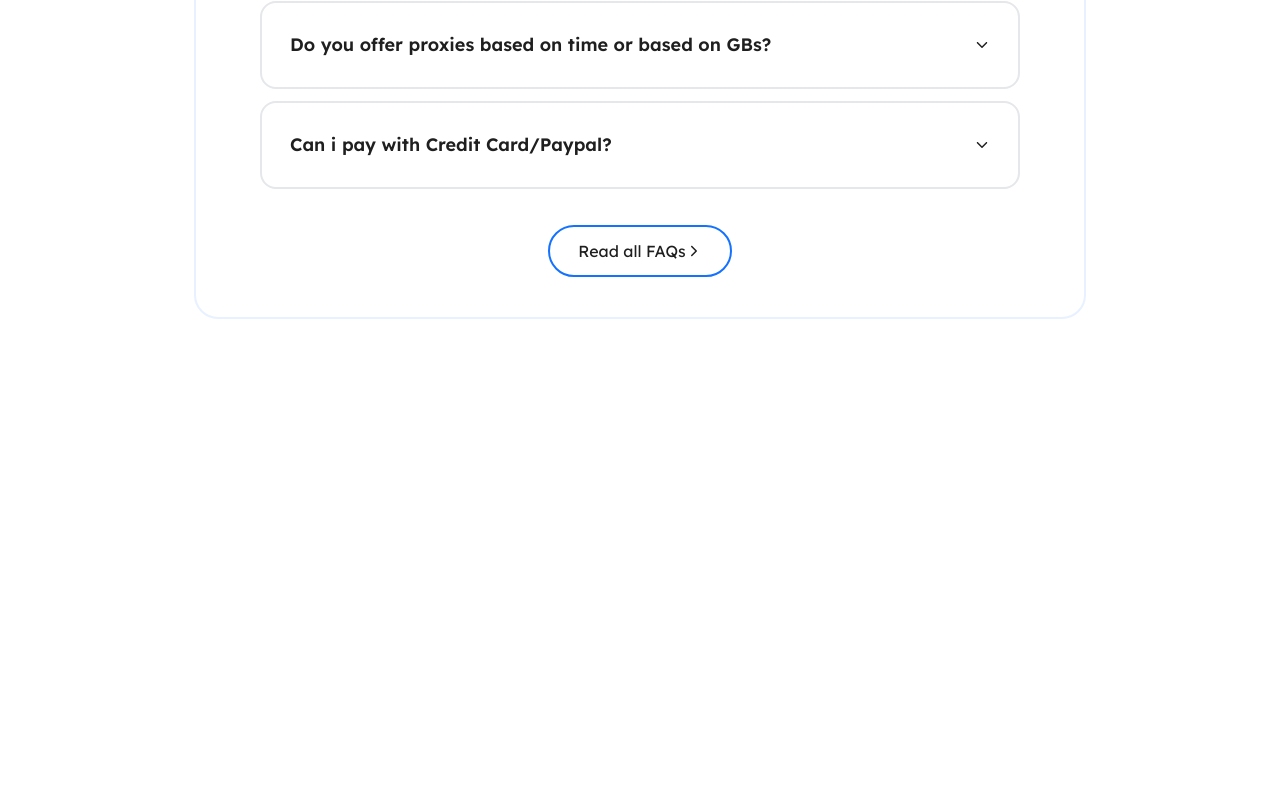
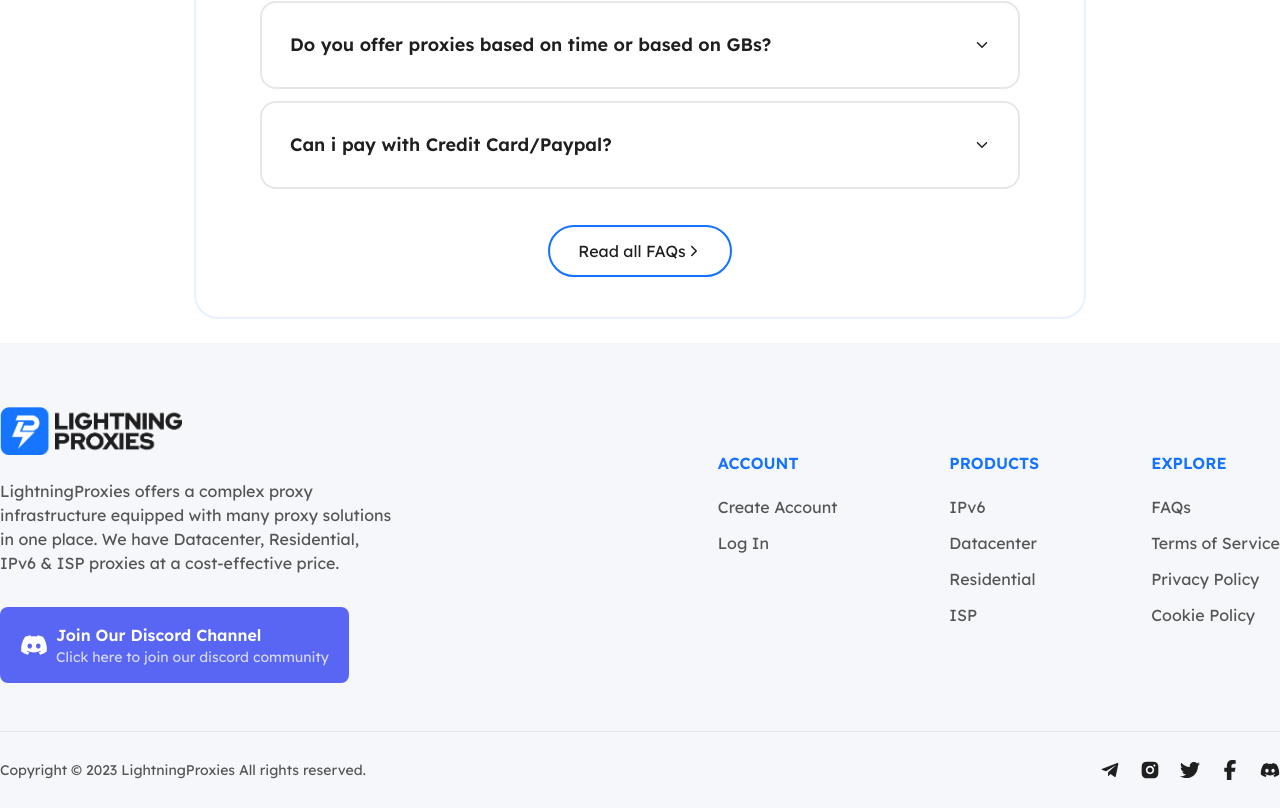
Before and after one commit to voldev94321/lightening, a Next.js app: page / in a window 1280 px wide. Shown: the part 4105-4913 px from the top of the page. Before the commit the page ends 4424 px from the top, so only its background shows below. Built offline with nearby package versions, Linux system fonts and the light colour scheme.

Commit message:
feat: footer designed

```diff
--- a/src/app/globals.css
+++ b/src/app/globals.css
@@ -13,7 +13,7 @@
     --popover-foreground: 222.2 84% 4.9%;
     --primary: 222.2 47.4% 11.2%;
     --primary-foreground: 210 40% 98%;
-    --secondary: 210 40% 96.1%;
+    --secondary: 216 33% 97%;
     --secondary-foreground: 222.2 47.4% 11.2%;
     --muted: 210 40% 96.1%;
     --muted-foreground: 215.4 16.3% 46.9%;
@@ -34,6 +34,7 @@
     --success: 160 100% 36%;
     --success-border: 160 54% 84%;
     --warning: 40 95% 57%;
+    --discord: 235 86% 65%;
   }
 
   .dark {
--- /dev/null
+++ b/src/layouts/Footer/index.tsx
@@ -0,0 +1,127 @@
+"use client";
+
+import { BiLogoTelegram } from "react-icons/bi";
+import { FaDiscord, FaFacebookF, FaTwitter } from "react-icons/fa6";
+import { RiInstagramFill } from "react-icons/ri";
+
+const menus = [
+  {
+    title: "ACCOUNT",
+    items: [
+      {
+        value: "Create Account",
+        link: "",
+      },
+      {
+        value: "Log In",
+        link: "",
+      },
+    ],
+  },
+  {
+    title: "PRODUCTS",
+    items: [
+      {
+        value: "IPv6",
+        link: "",
+      },
+      {
+        value: "Datacenter",
+        link: "",
+      },
+      {
+        value: "Residential",
+        link: "",
+      },
+      {
+        value: "ISP",
+        link: "",
+      },
+    ],
+  },
+  {
+    title: "EXPLORE",
+    items: [
+      {
+        value: "FAQs",
+        link: "",
+      },
+      {
+        value: "Terms of Service",
+        link: "",
+      },
+      {
+        value: "Privacy Policy",
+        link: "",
+      },
+      {
+        value: "Cookie Policy",
+        link: "",
+      },
+    ],
+  },
+];
+
+const Footer = () => {
+  return (
+    <div className="bg-secondary pt-16 pb-7 mt-6">
+      <div className="max-w-default mx-auto">
+        <div className=" flex justify-between items-center">
+          <div>
+            <img src="/img/logo.png" className="h-12" alt="logo" />
+            <div className="mt-6 opacity-75">
+              LightningProxies offers a complex proxy
+              <br />
+              infrastructure equipped with many proxy solutions <br />
+              in one place. We have Datacenter, Residential, <br />
+              IPv6 & ISP proxies at a cost-effective price.
+            </div>
+            <div className="flex bg-discord mt-8 py-4 px-5 rounded-lg items-center gap-2 w-fit cursor-pointer">
+              <FaDiscord className="text-white w-7 h-7" />
+              <div>
+                <div className="text-white font-semibold">
+                  Join Our Discord Channel
+                </div>
+                <div className="text-white text-sm opacity-75">
+                  Click here to join our discord community
+                </div>
+              </div>
+            </div>
+          </div>
+          <div className="flex gap-28">
+            {menus.map((menu, index) => (
+              <div key={"footer-menu-" + index}>
+                <div className="text-accent font-semibold mb-5">
+                  {menu.title}
+                </div>
+                {menu.items.map((item, index1) => (
+                  <div
+                    className="opacity-75 mb-3 cursor-pointer"
+                    key={"footer-item-" + index1}
+                  >
+                    {item.value}
+                  </div>
+                ))}
+              </div>
+            ))}
+          </div>
+        </div>
+        <hr className="mt-12 mb-7" />
+        <div className="flex justify-between items-center">
+          <div className="text-sm opacity-75">
+            Copyright © 2023 LightningProxies All rights reserved.
+          </div>
+          <div className="flex gap-5">
+            <BiLogoTelegram className="w-5 h-5 cursor-pointer"/>
+            <RiInstagramFill className="w-5 h-5 cursor-pointer"/>
+            <FaTwitter className="w-5 h-5 cursor-pointer"/>
+            <FaFacebookF className="w-5 h-5 cursor-pointer"/>
+            <FaDiscord className="w-5 h-5 cursor-pointer"/>
+          </div>
+        </div>
+      </div>
+    </div>
+  );
+};
+
+export default Footer;
--- a/src/providers/MainProvider.tsx
+++ b/src/providers/MainProvider.tsx
@@ -1,5 +1,6 @@
 "use client";
 
+import Footer from "@/layouts/Footer";
 import { ReactNode } from "react";
 
 interface MainProviderProps {
@@ -10,6 +11,7 @@ const MainProvider = ({ children }: MainProviderProps) => {
   return (
     <div className="w-screen min-h-screen bg-background text-text">
       {children}
+      <Footer/>
     </div>
   );
 };
--- a/tailwind.config.ts
+++ b/tailwind.config.ts
@@ -28,7 +28,11 @@ const config: Config = {
         warning: {
           DEFAULT: 'hsl(var(--warning))',
           background: "hsla(var(--warning) / 5%)",
-        }
+        },
+        secondary: {
+          DEFAULT: 'hsl(var(--secondary))',
+        },
+        discord: 'hsl(var(--discord))',
       },
       fontSize: {
         "2xs": ['11px', '14px'],
```
